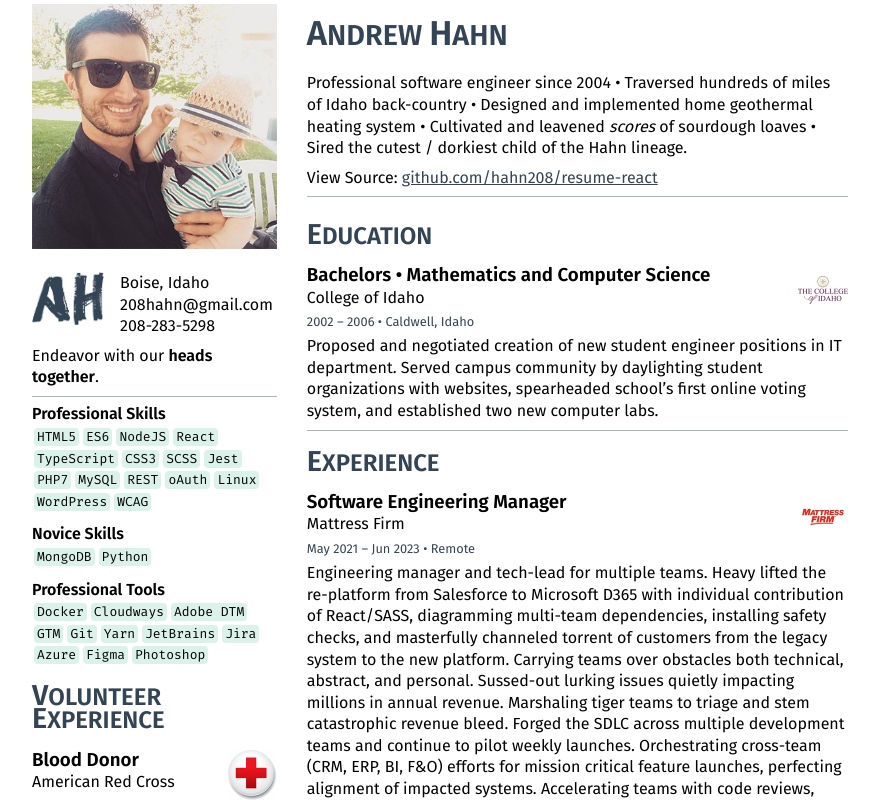
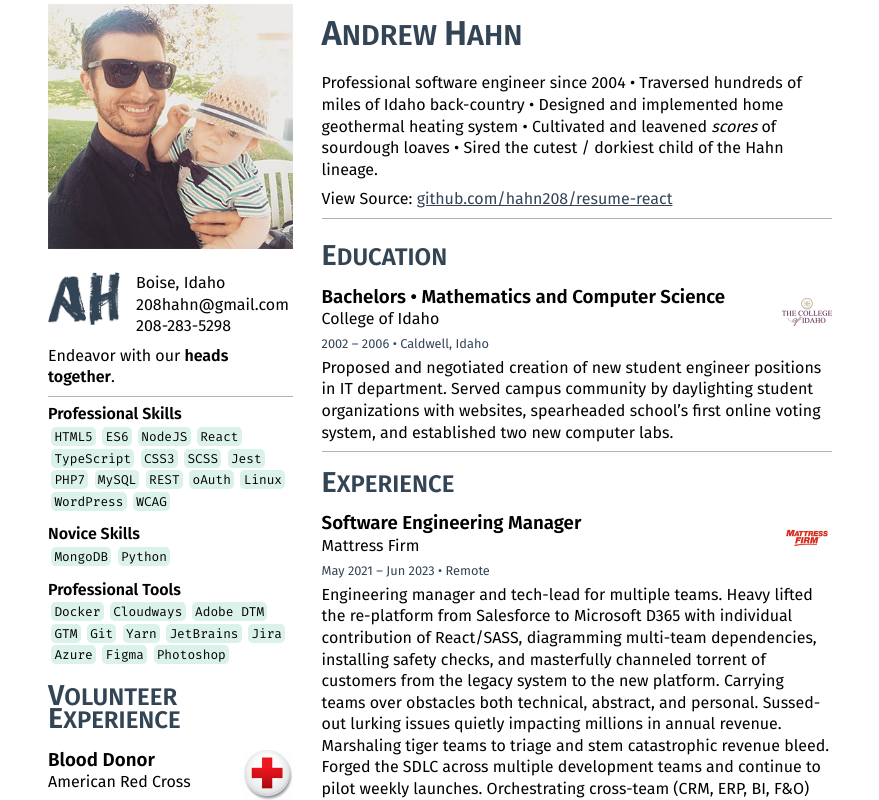
Before and after one commit to hahn208/resume-react, a React (Create React App) app: page / in a window 1280 px wide. Shown: the top 800 px of the page, without its empty margins (200-1079 px from the left). Built offline with nearby package versions, Linux system fonts and the light colour scheme.

Commit message:
Minor style update. Removed empty className attr.

```diff
--- a/src/App.css
+++ b/src/App.css
@@ -7,7 +7,8 @@
         'bio'
         'sidebar'
         'experience';
-    column-gap: 30px;
+    column-gap: 1.8rem;
+    padding: 0 1rem 1rem;
 }
 
 .grid-area-sidebar
@@ -52,11 +53,11 @@
 {
     display: inline-block;
     background-color: #daf2e9;
-    border-radius: 4px;
-    padding: 0 3px;
-    margin: 0 2px;
-    font-size: 13px;
-    line-height: 18px;
+    border-radius: 0.3rem;
+    padding: 0 0.2rem;
+    margin: 0 0.2rem;
+    font-size: 0.8rem;
+    line-height: 1.2rem;
     font-family: 'Fira Mono', monospace;
 }
 
--- a/src/App.tsx
+++ b/src/App.tsx
@@ -52,7 +52,7 @@ function ResumeItem(props: { experience: ExperienceType; })
     const experienceImage = require(`./images/${props.experience.logo}`);
 
     return(
-        <section className={ props.experience.forceWidow ? 'print-widow' : ''}>
+        <section className={ props.experience.forceWidow ? 'print-widow' : undefined }>
             <div className="company-logo">
                 <img src={experienceImage} alt={props.experience.title} />
             </div>
```
